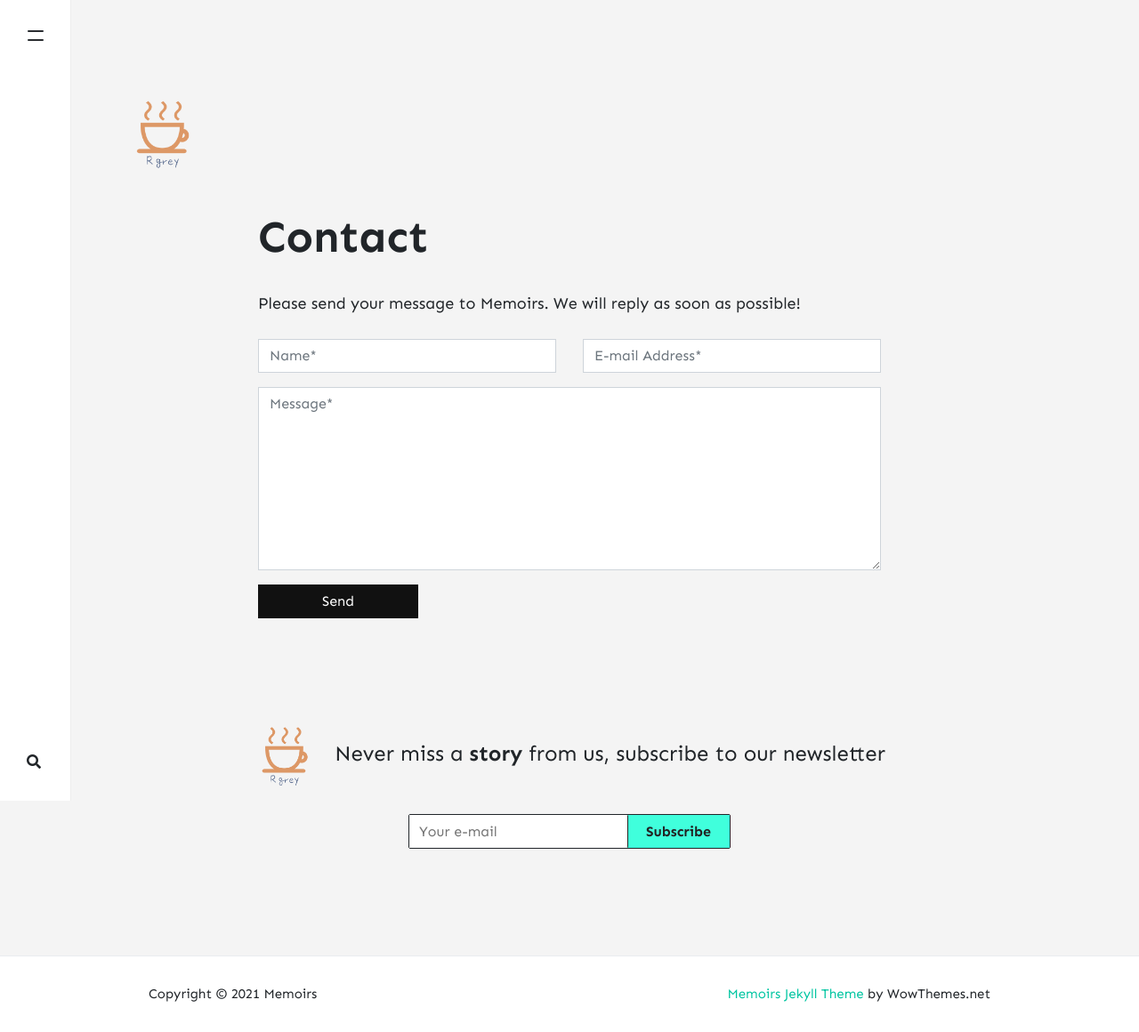
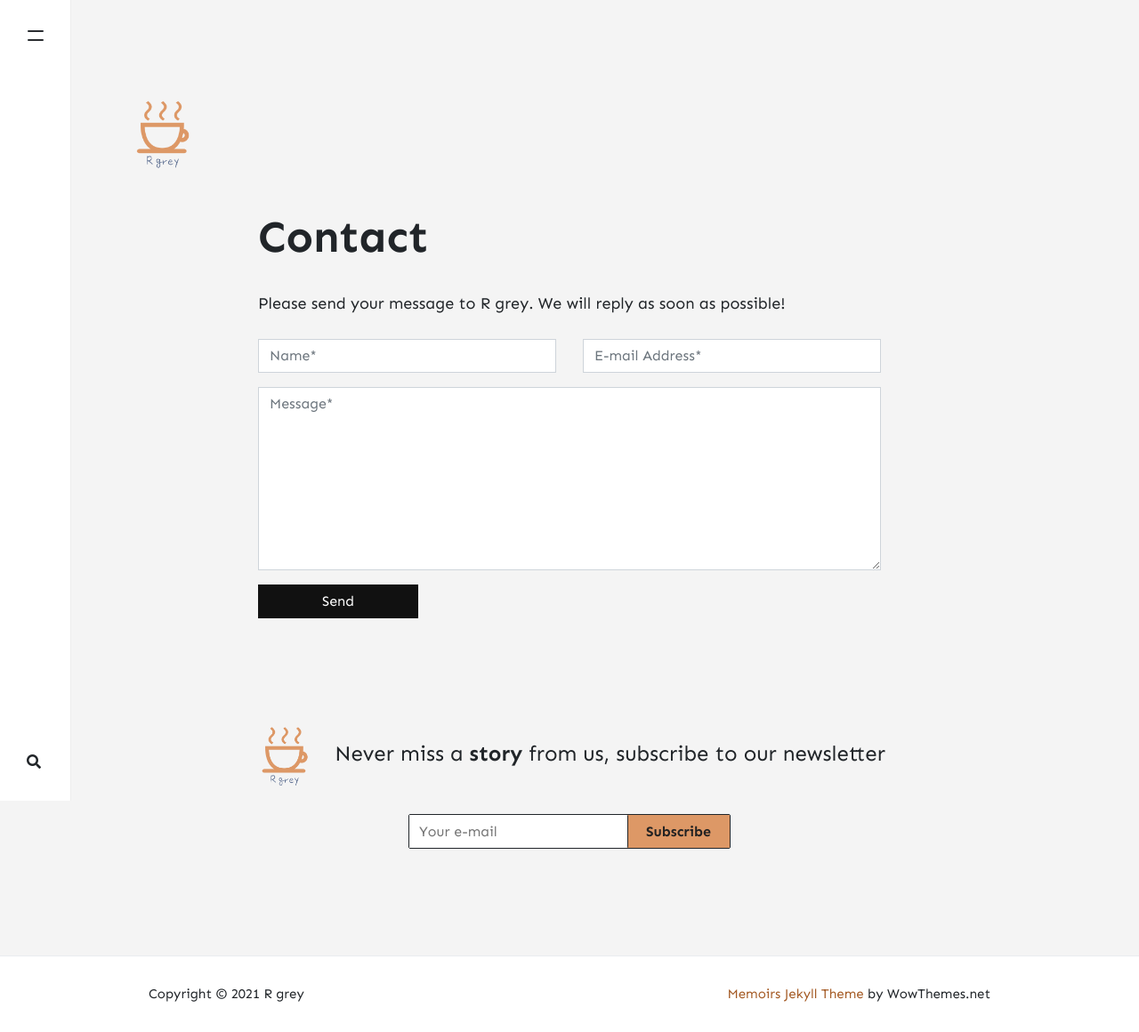
Before and after one commit to qqplot/qqplot.github.io, a Jekyll site: the page built from _pages/contact.md, in a window 1280 px wide. Shown: the whole page at 89% size. Built offline with Jekyll 4.4.1, drawn with Linux system fonts in a browser that asks for light colours; nearby versions of some CDN libraries; comment, search, counter and statistics services are not loaded; some of the changed lines change nothing that is shown.

Commit message:
blog setting changed

```diff
--- a/_config.yml
+++ b/_config.yml
@@ -1,37 +1,26 @@
 # Site
-name: "Memoirs"
-title: "Memoirs"
+name: "R grey"
+title: "R grey"
 description: "I will take you on the fabulous world of exploration. Travel, culture, lifestyle. Eat, Pray, Love!"
 logo: 'assets/images/logo.png'
 favicon: 'assets/images/logo.png'
 baseurl: ''
 url: 'https://qqplot.github.io/'
-google_analytics: 'UA-xxxxxxxx-1'
+google_analytics: 'G-JF12SRF3ZB'
 disqus: 'demowebsite'
 mailchimp-list: 'https://wowthemes.us11.list-manage.com/subscribe/post?u=8aeb20a530e124561927d3bd8&amp;id=8c3d2d214b'
 include: ["_pages"]
 permalink: /:title/
-email: wowthemesnet@gmail.com
+email: kyubyung91@gmail.com
 
 # Authors
 authors:
-  sal:
-    name: Sal
-    display_name: Sal
+  qqplot:
+    name: qqplot
+    display_name: qqplot
     gravatar: e56154546cf4be74e393c62d1ae9f9d4
-    email: wowthemesnet@gmail.com
-    web: https://www.wowthemes.net/donate/
-    twitter: https://twitter.com/wowthemesnet
-    description: "Author of Mediumish, a Bootstrap Medium styled template available for WordPress, HTML, Ghost and Jekyll. You are currently previewing Jekyll template demo."
-  john:
-    name: John
-    display_name: John
-    avatar: 'assets/images/avatar.png'
-    gravatar: b1cc14991db7a456fcd761680bbc8f81
-    email: wowthemesnet@gmail.com
-    web: https://www.wowthemes.net
-    twitter: https://twitter.com/wowthemesnet
-    description: "This is the author box. Write a short description of the author here. You are currently previewing Mediumish demo, a Jekyll template compatible with Github pages."
+    email: kyubyung91@gmail.com
+    description: "Data Scientist"
 
 # Plugins
 plugins:
@@ -64,9 +53,9 @@ kramdown:
 
 
 # Adsense (change to "enabled" to activate, also your client id and ad slot. Create a new ad unit from your Adsense account to get the slot.)
-adsense: "disabled"
-adsense-data-ad-client: "ca-pub-3412143450191416"
-adsense-data-ad-slot: "1363087678"
+adsense: "enabled"
+adsense-data-ad-client: "ca-pub-2356506376607392"
+adsense-data-ad-slot: "9552563134"
 
 # Lazy Images ("enabled" or "disabled")
 lazyimages: "disabled"
--- a/assets/css/theme.scss
+++ b/assets/css/theme.scss
@@ -3,7 +3,7 @@
 ---
 
 $brown: #B59F62;
-$teal: #40FFDC;
+$teal: #DD9866;
 $black: #111;
 $primary: $teal;
 $dark:    $black;
```
